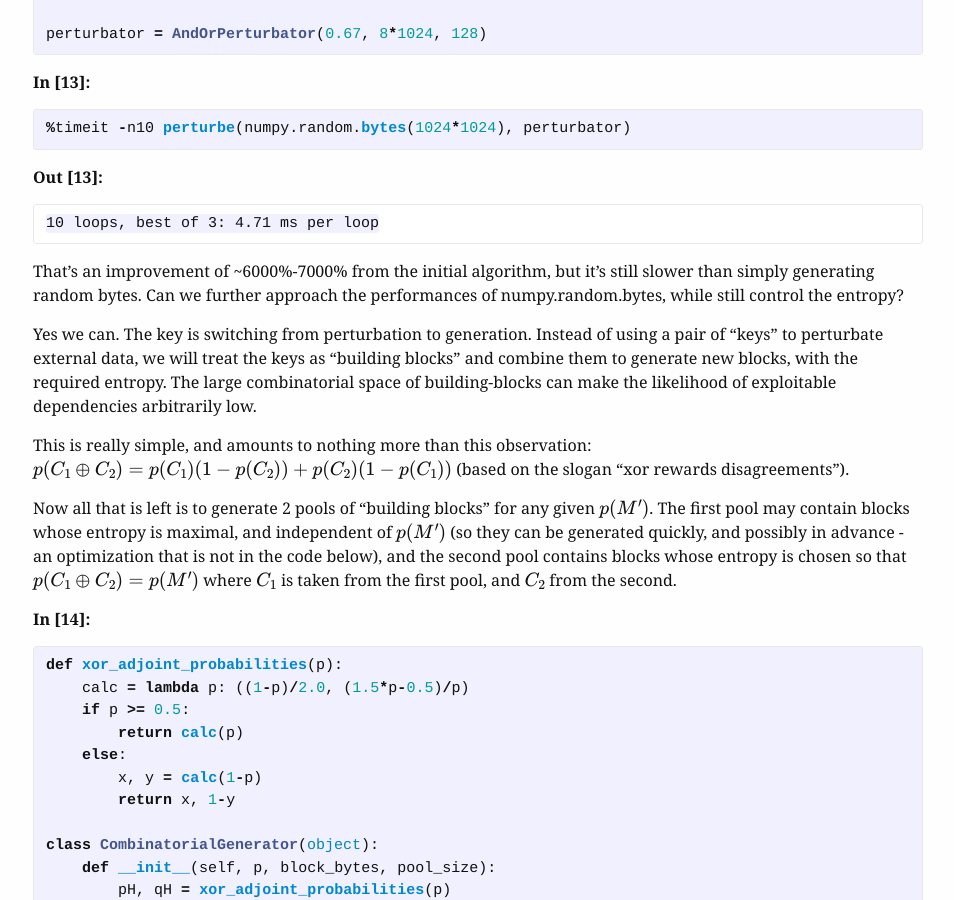
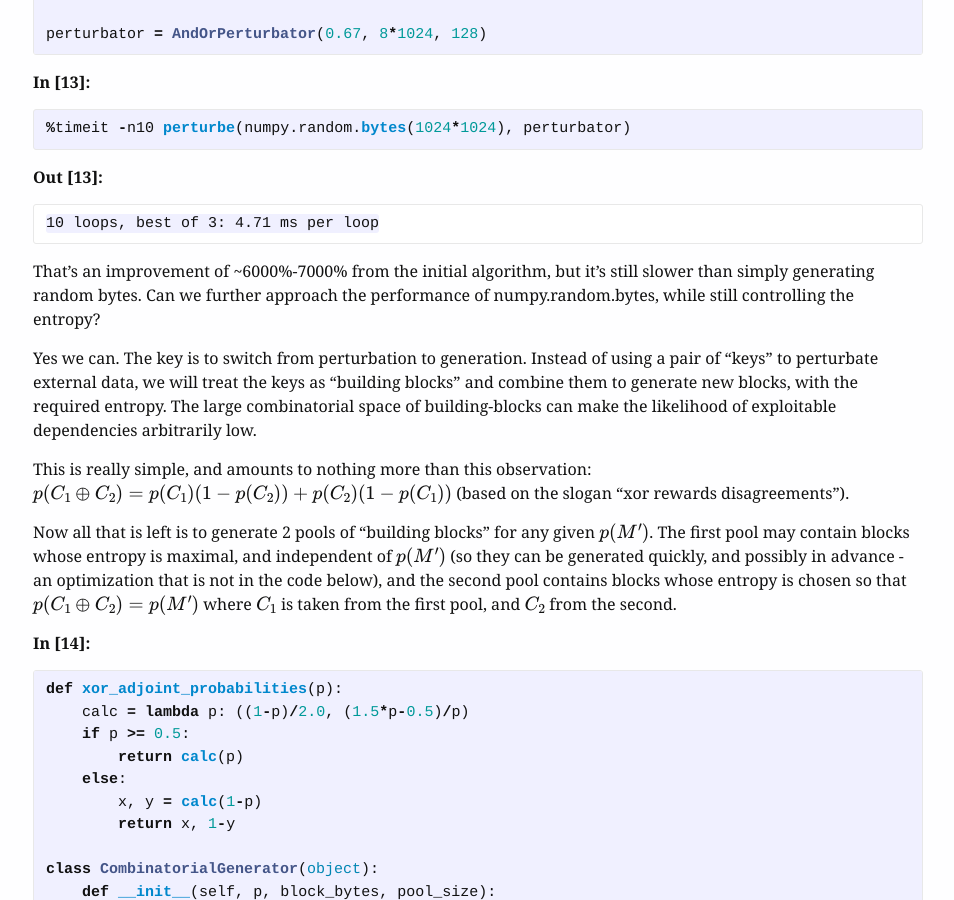
Before and after one commit to omersha/omersha.github.io, a Jekyll site: the page built from _posts/2015-12-01-random-bitstreams.md, in a window 1280 px wide and 900 px high, scrolled down 6954 px. Shown: the whole window, without its empty margins (162-1116 px from the left). Built offline with Jekyll 4.4.1, drawn with Linux system fonts in a browser that asks for light colours; some web fonts are replaced; formulas are drawn with MathJax 3; some of the changed text lies outside the part shown.

Commit message:
Some edits

```diff
--- a/_posts/2015-12-01-random-bitstreams.md
+++ b/_posts/2015-12-01-random-bitstreams.md
@@ -362,9 +362,9 @@ perturbator = AndOrPerturbator(0.67, 8*1024, 128)
 
 That's an improvement of ~6000%-7000% from the initial algorithm, but it's still
 slower than simply generating random bytes. Can we further approach the
-performances of numpy.random.bytes, while still control the entropy?
+performance of numpy.random.bytes, while still controlling the entropy?
 
-Yes we can. The key is switching from perturbation to generation. Instead of
+Yes we can. The key is to switch from perturbation to generation. Instead of
 using a pair of "keys" to perturbate external data, we will treat the keys as
 "building blocks" and combine them to generate new blocks, with the required
 entropy. The large combinatorial space of building-blocks can make the
@@ -433,7 +433,7 @@ combiner = CombinatorialGenerator(0.74, 8*1024, 1024*1024)
     10 loops, best of 3: 1.6 ms per loop
 
 
-The larger the blocks size, the faster this generator works. The price is a
+The larger the blocks, the faster this generator works. The price is a
 reduced pseudo randomality for long bitstreams. But as long as the bitstream
 size (in bytes) is less than "pool_size times block_bytes" this is not an
 issue for the purpose of testing compression, and it's easy (and quick) to
```
Also changed, not shown: other parts of _posts/2015-12-01-random-bitstreams.md (+2 -2 lines).
